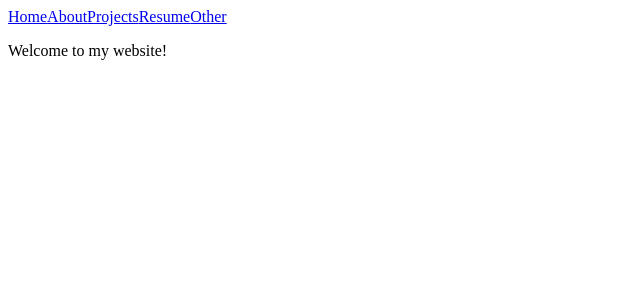
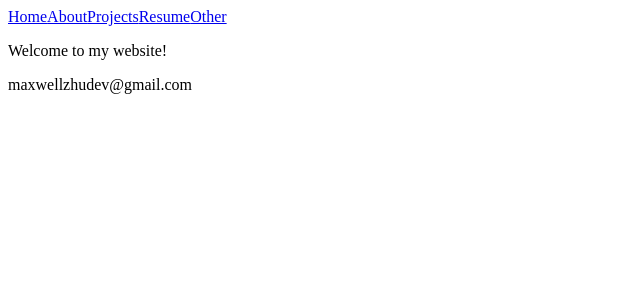
Before and after one commit to m00zy/personalwebsite, a React (Vite) app: page / in a window 1280 px wide. Shown: the top 300 px of the page, without its empty margins (0-640 px from the left). Built offline with nearby package versions, Linux system fonts and the light colour scheme.

Commit message:
add footer element

```diff
--- /dev/null
+++ b/src/routes/footer.jsx
@@ -0,0 +1,7 @@
+function Footer () {
+    return (
+        <p>maxwellzhudev@gmail.com</p>
+    )
+}
+
+export default Footer;
--- a/src/routes/root.jsx
+++ b/src/routes/root.jsx
@@ -1,11 +1,13 @@
 import Header from './header';
 import Body from './body';
+import Footer from './footer'
 
 function Root() {
     return (
         <>
             <Header />
             <Body />
+            <Footer />
         </>
     );
 }
```
Also changed, not shown: src/routes/footer.css (added).
